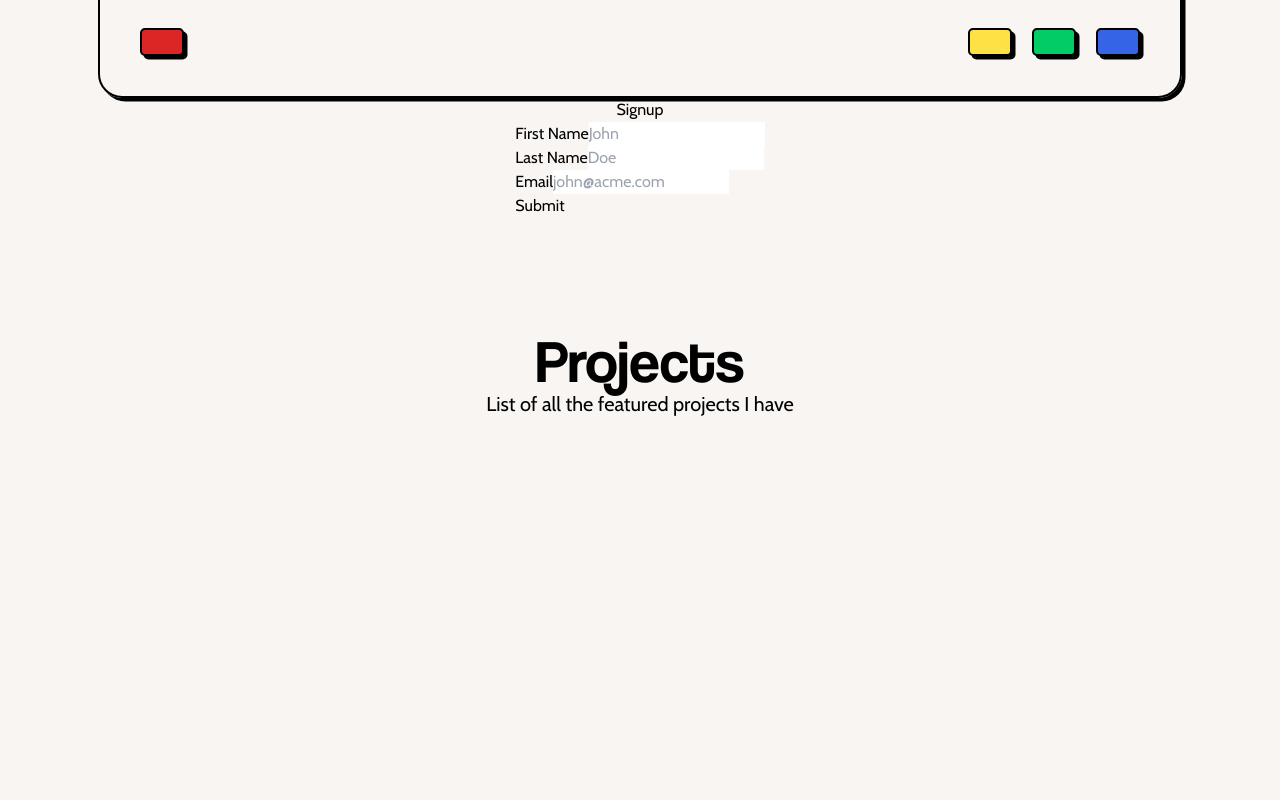
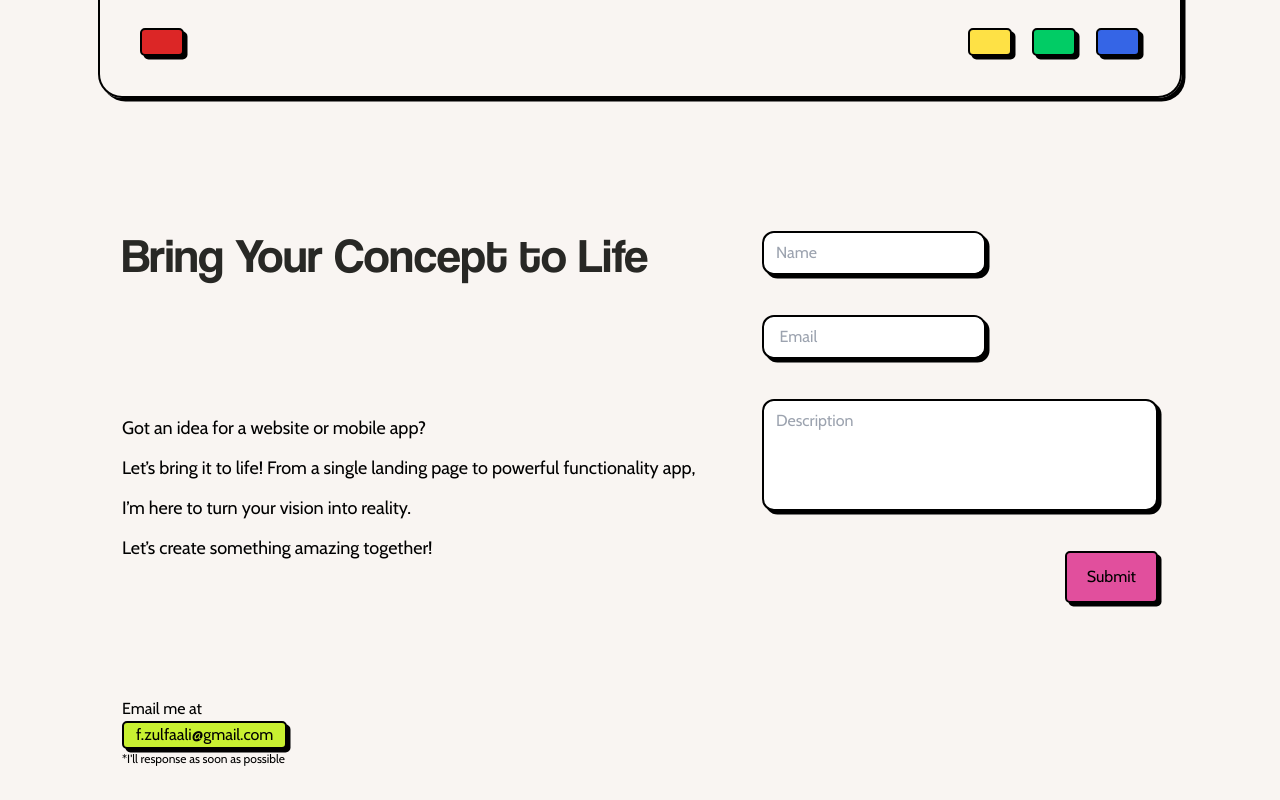
Before and after one commit to FathZulfaAli/fm-portfolio, a Next.js app: page / in a window 1280 px wide. Shown: the part 3940-4740 px from the top of the page. Before the commit the page ends 4358 px from the top, so only its background shows below. Built offline with nearby package versions, Linux system fonts and the light colour scheme.

Commit message:
feat: nodemailer and handlebars

```diff
--- /dev/null
+++ b/app/api/service-form/nodemailer.config.ts
@@ -0,0 +1,11 @@
+import nodemailer from "nodemailer";
+
+// TODO add env actual account
+
+export const transporter = nodemailer.createTransport({
+  service: "gmail",
+  auth: {
+    user: process.env.SMTP_USER,
+    pass: process.env.SMTP_PASS,
+  },
+});
--- /dev/null
+++ b/app/api/service-form/route.ts
@@ -0,0 +1,50 @@
+import { NextResponse } from "next/server";
+import { transporter } from "./nodemailer.config";
+import { ClientEmailData } from "@/src/types/nodemailer.types";
+import path from "path";
+import { readFileSync } from "fs";
+import Handlebars from "handlebars";
+
+const myEmail = process.env.SMTP_USER;
+const VIPEmail = process.env.NOTIFICATION_EMAI;
+
+export async function POST(request: Request) {
+  try {
+    const body = await request.json();
+
+    const { clientEmail, clientName, description }: ClientEmailData = body;
+
+    // access email template
+    const templateMail = path.join(
+      process.cwd(),
+      "/src/emails",
+      "clientConfirmationEmail.hbs",
+    );
+    const templateSource = readFileSync(templateMail, "utf-8");
+    const complileTemplate = Handlebars.compile(templateSource);
+
+    // Confirmation email to the client
+    // TODO this is the design https://my.stripo.email/editor/v5/1510222/template/3664472
+    await transporter.sendMail({
+      from: myEmail,
+      to: clientEmail,
+      subject: "📩 We've Received Your Email!",
+      html: complileTemplate({ clientName: clientName }),
+    });
+
+    // Notification email to me
+    await transporter.sendMail({
+      from: myEmail,
+      to: VIPEmail,
+      subject: "New Service Form Submission",
+      text: `A new submission has been received:\n\nName: ${clientName}\nEmail: ${clientEmail}\nDescription: ${description}`,
+    });
+
+    console.log("Emails sent successfully!");
+  } catch (error) {
+    console.error("Error sending emails:", error);
+  }
+  return NextResponse.json({
+    status: 200,
+  });
+}
--- a/package.json
+++ b/package.json
@@ -14,13 +14,16 @@
   "dependencies": {
     "formik": "^2.4.6",
     "framer-motion": "^12.0.0-alpha.1",
+    "handlebars": "^4.7.8",
     "next": "15.0.3",
+    "nodemailer": "^6.9.16",
     "react": "19.0.0-rc-66855b96-20241106",
     "react-dom": "19.0.0-rc-66855b96-20241106",
     "yup": "^1.5.0"
   },
   "devDependencies": {
     "@types/node": "^20",
+    "@types/nodemailer": "^6.4.17",
     "@types/react": "^18",
     "@types/react-dom": "^18",
     "eslint": "^8",
--- a/src/components/footer/CollabForm.tsx
+++ b/src/components/footer/CollabForm.tsx
@@ -1,30 +1,63 @@
 import React from "react";
 import { Formik, Field, Form, FormikHelpers, ErrorMessage } from "formik";
 import * as Yup from "yup";
+import StyledButton from "../ui/StyledButton";
+import { motion } from "framer-motion";
 
 interface Values {
-  firstName: string;
-  lastName: string;
+  name: string;
   email: string;
+  description: string;
 }
 
 const SignupSchema = Yup.object().shape({
-  firstName: Yup.string().required("First name is required"),
-  lastName: Yup.string().required("Last name is required"),
+  name: Yup.string().required("Name is required"),
   email: Yup.string()
     .email("Invalid email address")
     .required("Email is required"),
+  // TODO make it more friendly
+  description: Yup.string().required("Please give me context"),
 });
 
 function CollabForm() {
   return (
-    <div className="flex flex-col items-center justify-center">
-      <h1>Signup</h1>
+    <div className="flex h-screen flex-row items-center justify-center py-20">
+      <div className="flex h-5/6 w-1/2 flex-col items-start justify-between">
+        <h1 className="font-coolvetica text-5xl text-[#282825]">
+          Bring Your Concept to Life
+        </h1>
+        <div className="space-y-3 text-lg">
+          <h6 className="text-pretty">
+            Got an idea for a website or mobile app?
+          </h6>
+          <h6 className="text-pretty">
+            Let’s bring it to life! From a single landing page to powerful
+            functionality app,
+          </h6>
+          <h6 className="text-pretty">
+            I’m here to turn your vision into reality.
+          </h6>
+          <h6 className="text-pretty">
+            Let’s create something amazing together!
+          </h6>
+        </div>
+        <div className="flex flex-col">
+          <h2>Email me at</h2>
+          <StyledButton
+            color="lime"
+            text="f.zulfaali@gmail.com"
+            className="px-3"
+          />
+          <sup className="mt-4">*I&apos;ll response as soon as possible</sup>
+        </div>
+      </div>
+
+      <div className="flex h-5/6 items-start justify-start">
         <Formik
           initialValues={{
-          firstName: "",
-          lastName: "",
+            name: "",
             email: "",
+            description: "",
           }}
           validationSchema={SignupSchema}
           onSubmit={(
@@ -38,39 +71,124 @@ function CollabForm() {
           }}
         >
           {({ isSubmitting }) => (
-          <Form>
-            <div>
-              <label htmlFor="firstName">First Name</label>
-              <Field id="firstName" name="firstName" placeholder="John" />
-              <ErrorMessage name="firstName" component="div" />
+            <Form className="flex flex-col space-y-10">
+              <div className="relative">
+                <motion.div
+                  style={{
+                    backgroundColor: "#fff",
+                    border: "2px solid #000",
+                    color: "black",
+                    boxShadow: "3.5px 3.5px 0px #000",
+                  }}
+                  initial={{ boxShadow: "3.5px 3.5px 0px #000" }}
+                  whileHover={{
+                    boxShadow: "7px 7px 0px #000",
+                    x: "-3px",
+                    y: "-3px",
+                    transition: { duration: 0.3, ease: "easeInOut" },
+                  }}
+                  whileTap={{
+                    scale: 0.98,
+                  }}
+                  className="h-11 w-56 rounded-xl contain-content"
+                >
+                  <Field
+                    id="name"
+                    name="name"
+                    placeholder="Name"
+                    className="w-56 rounded-xl border-none px-3 py-2 outline-none"
+                  />
+                </motion.div>
+                <ErrorMessage
+                  name="name"
+                  component="div"
+                  className="absolute top-12 text-sm text-red-500"
+                />
               </div>
 
-            <div>
-              <label htmlFor="lastName">Last Name</label>
-              <Field id="lastName" name="lastName" placeholder="Doe" />
-              <ErrorMessage name="lastName" component="div" />
-            </div>
-
-            <div>
-              <label htmlFor="email">Email</label>
+              <div className="relative">
+                <motion.div
+                  style={{
+                    backgroundColor: "#fff",
+                    border: "2px solid #000",
+                    color: "black",
+                    boxShadow: "3.5px 3.5px 0px #000",
+                  }}
+                  initial={{ boxShadow: "3.5px 3.5px 0px #000" }}
+                  whileHover={{
+                    boxShadow: "7px 7px 0px #000",
+                    x: "-3px",
+                    y: "-3px",
+                    transition: { duration: 0.3, ease: "easeInOut" },
+                  }}
+                  whileTap={{
+                    scale: 0.98,
+                  }}
+                  className="h-11 w-56 rounded-xl contain-content"
+                >
                   <Field
                     id="email"
                     name="email"
-                placeholder="john@acme.com"
-                type="email"
+                    placeholder=" Email"
+                    className="w-56 rounded-xl border-none px-3 py-2 outline-none"
                   />
-              <ErrorMessage name="email" component="div" />
+                </motion.div>
+                <ErrorMessage
+                  name="email"
+                  component="div"
+                  className="absolute top-12 text-sm text-red-500"
+                />
               </div>
 
-            <div>
-              <button type="submit" disabled={isSubmitting}>
-                {isSubmitting ? "Submitting..." : "Submit"}
-              </button>
+              <div className="relative">
+                <motion.div
+                  style={{
+                    backgroundColor: "#fff",
+                    border: "2px solid #000",
+                    color: "black",
+                    width: "fit-content",
+                    boxShadow: "3.5px 3.5px 0px #000",
+                  }}
+                  initial={{ boxShadow: "3.5px 3.5px 0px #000" }}
+                  whileHover={{
+                    boxShadow: "7px 7px 0px #000",
+                    x: "-3px",
+                    y: "-3px",
+                    transition: { duration: 0.3, ease: "easeInOut" },
+                  }}
+                  whileTap={{
+                    scale: 0.98,
+                  }}
+                  className="flex h-28 w-full rounded-xl contain-content"
+                >
+                  <Field
+                    id="description"
+                    as="textarea"
+                    name="description"
+                    placeholder="Description"
+                    className="mr-2 w-96 resize-none self-start rounded-xl border-none px-3 py-2 outline-none"
+                  />
+                </motion.div>
+                <ErrorMessage
+                  name="description"
+                  component="div"
+                  className="absolute top-[116px] text-sm text-red-500"
+                />
+              </div>
+
+              <div className="self-end">
+                <StyledButton
+                  color="pink"
+                  text={isSubmitting ? "Submitting..." : "Submit"}
+                  type="submit"
+                  disabled={isSubmitting}
+                />
               </div>
             </Form>
           )}
         </Formik>
       </div>
+    </div>
   );
 }
 
--- a/src/components/ui/StyledButton.tsx
+++ b/src/components/ui/StyledButton.tsx
@@ -21,13 +21,19 @@ const colorOption: Color = {
   white: "#fff",
 };
 
-type ButtonProps = {
+interface StyledButtonProps
+  extends React.ButtonHTMLAttributes<HTMLButtonElement> {
   color: keyof Color;
   text: string;
   className?: string;
-};
+}
 
-function StyledButton({ color, text, className = "px-5 py-3" }: ButtonProps) {
+function StyledButton({
+  color,
+  text,
+  className = "px-5 py-3",
+  ...props
+}: StyledButtonProps) {
   return (
     <motion.button
       style={{
@@ -51,6 +57,7 @@ function StyledButton({ color, text, className = "px-5 py-3" }: ButtonProps) {
       whileTap={{
         scale: 0.98, // Slightly scale down when clicked
       }}
+      {...props}
     >
       {text}
     </motion.button>
--- /dev/null
+++ b/src/types/nodemailer.types.ts
@@ -0,0 +1,5 @@
+export type ClientEmailData = {
+  clientEmail: string;
+  clientName: string;
+  description: string;
+};
```
Also changed, not shown: tsconfig.json (+7 -1 lines), 2 other files (tests, documents, lock files or other folders). Lines whose indentation alone changed are shown as unchanged.
